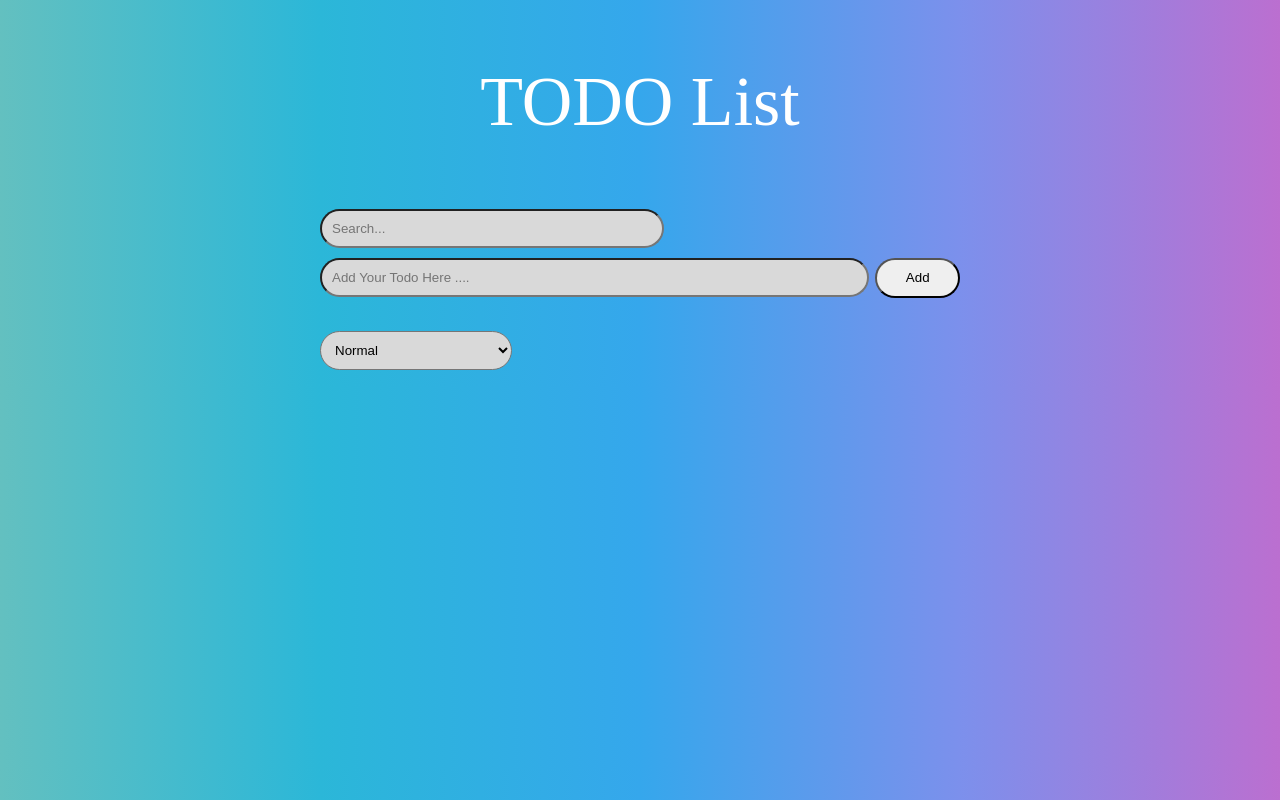
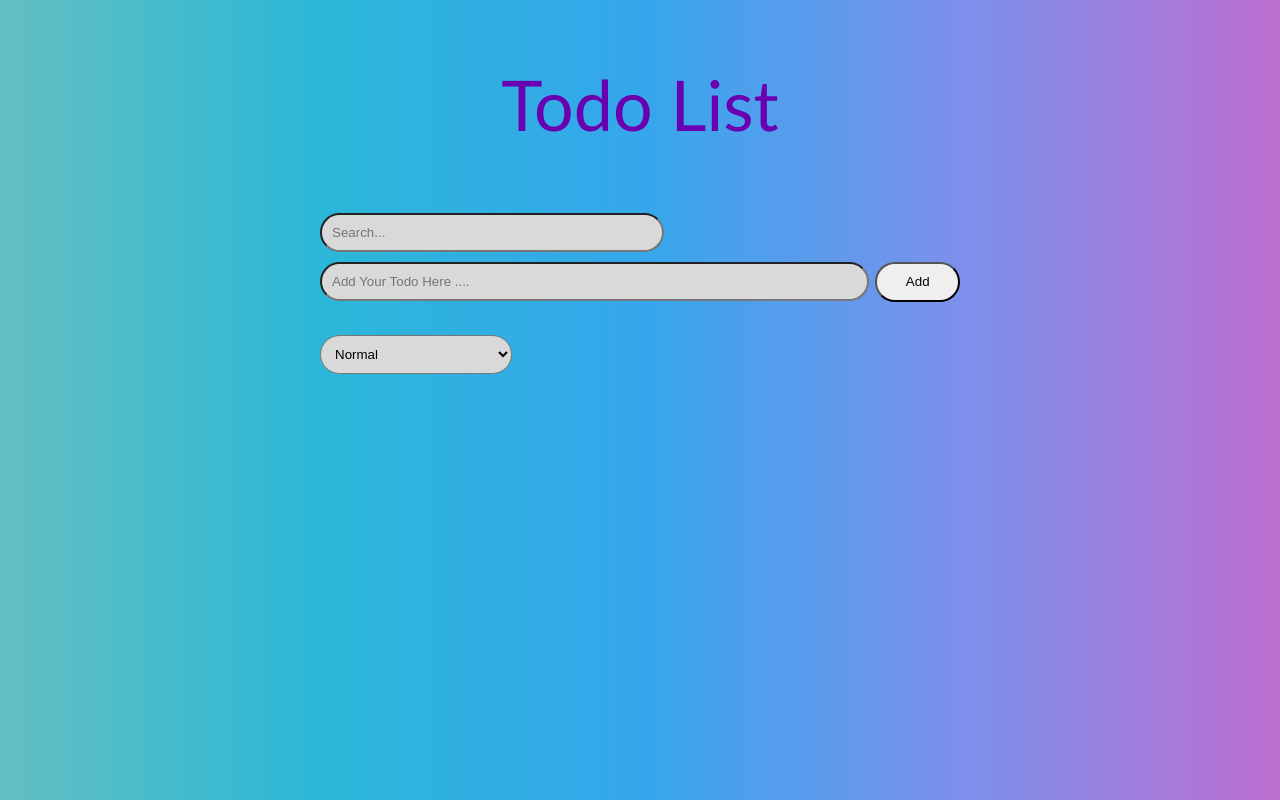
Before and after one commit to Danieldotcomcoder/TodoList-React-Typescript, a React (Create React App) app: page / in a window 1280 px wide. Built offline with nearby package versions, Linux system fonts and the light colour scheme.

Commit message:
Made UI Improvments

```diff
--- a/src/Components/TodoList.tsx
+++ b/src/Components/TodoList.tsx
@@ -97,7 +97,7 @@
   return (
     <div className="app">
       <div className="header">
-        <h1>TODO List</h1>
+        <h1>Todo List</h1>
       </div>
       <div className='info'>{info}</div>
       <input
--- a/src/Styling/App.css
+++ b/src/Styling/App.css
@@ -6,8 +6,8 @@
 }
 
 .header h1 {
-    color: var(--light, #FFF);
-    font-family: Racing Sans One;
+    color:#6a01b1;
+    font-family: 'Gill Sans', 'Gill Sans MT', Calibri, 'Trebuchet MS', sans-serif;
     font-size: 70px;
     line-height: 24px;
     font-style: normal;
@@ -97,7 +97,7 @@
 }
 
 .copy-delete {
-    width: 15%;
+    width: 10%;
     display: flex;
     justify-content: space-between;
     margin-right: 2%;
@@ -158,6 +158,7 @@
 
     .todo-item {
         font-size: 14px;
+        margin-top: 5%;
     }
 
     .checkbox {
```
